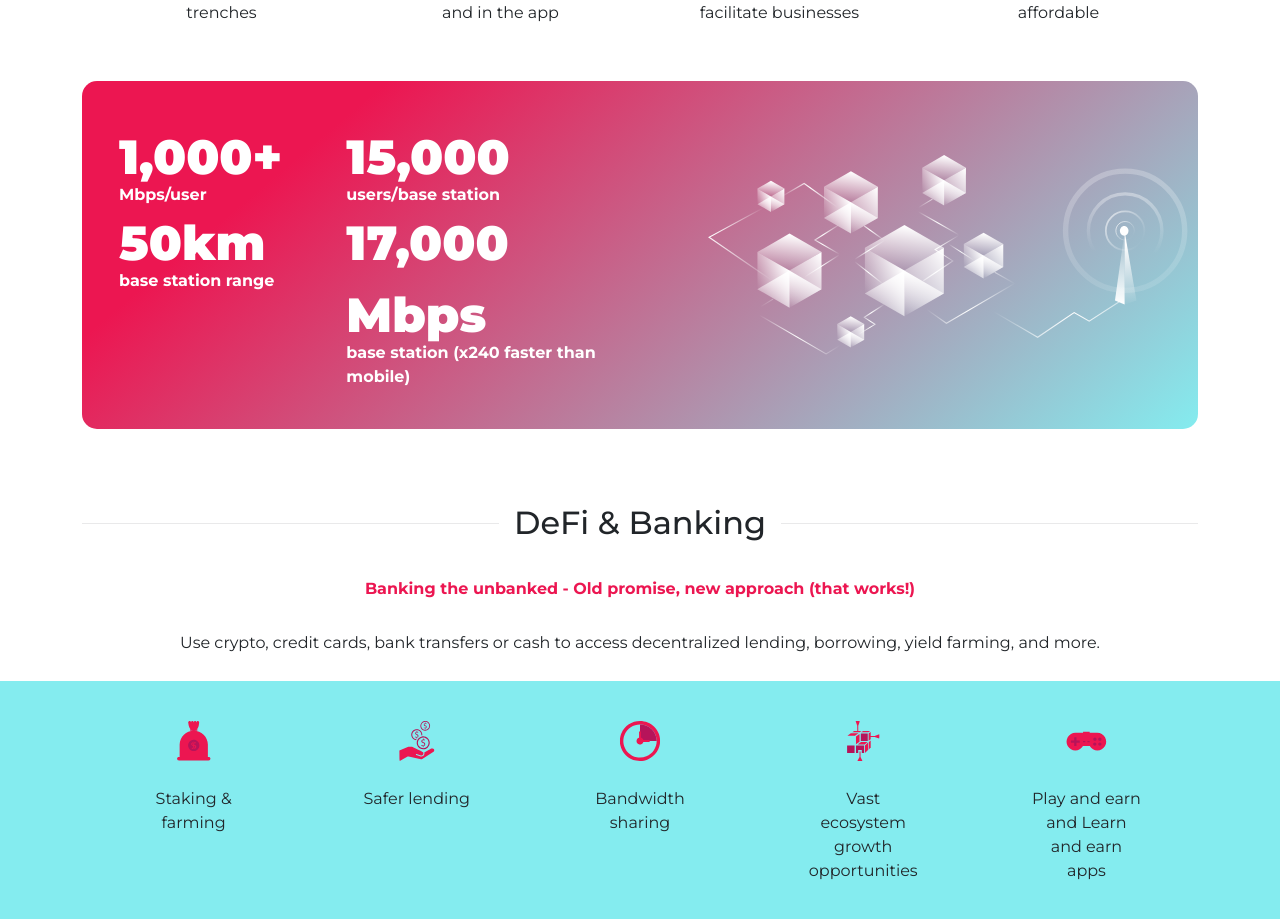
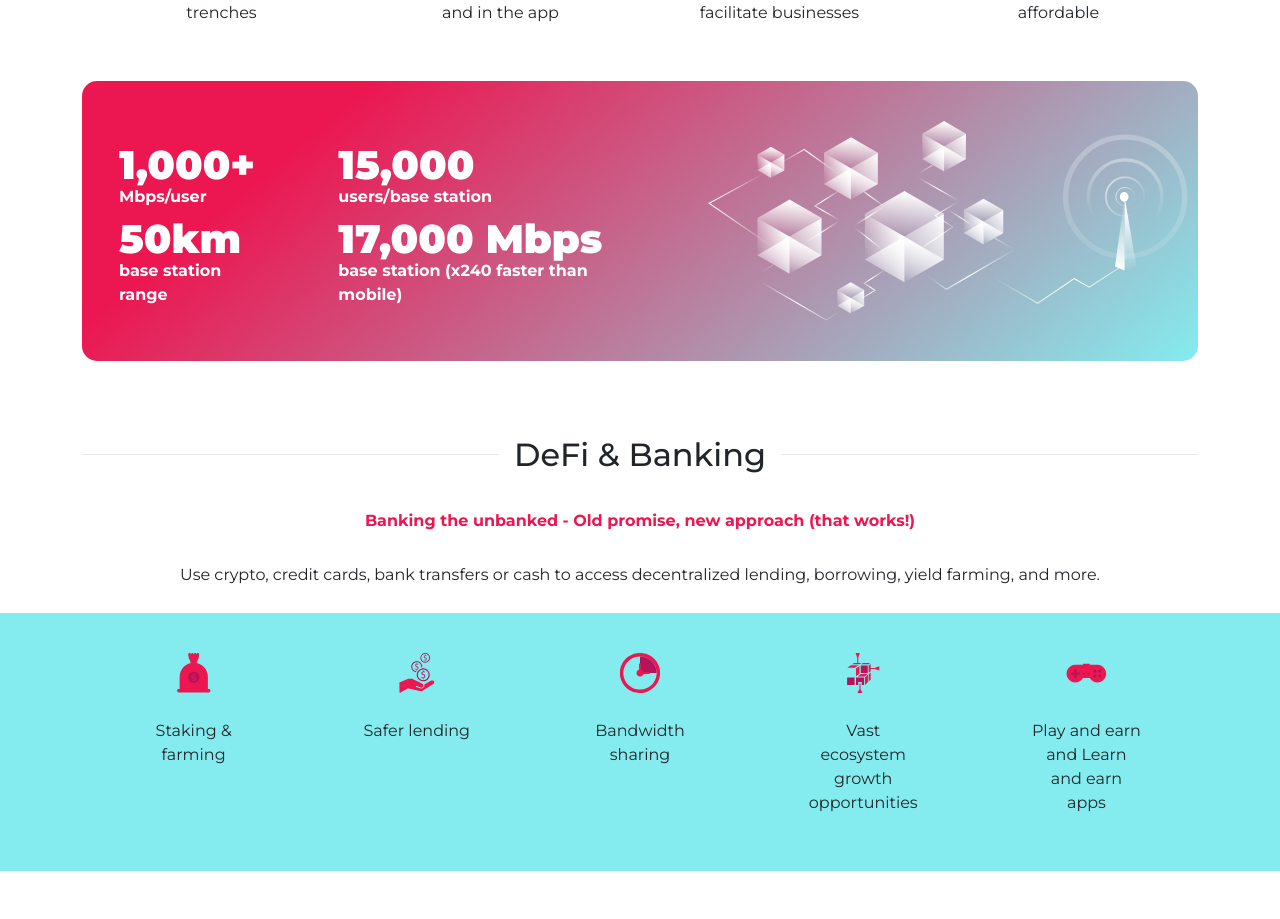
Before and after one commit to Sabir184/3air, a React (Create React App) app in the folder my-app/: page / in a window 1280 px wide. Shown: the part 1208-2127 px from the top of the page. Built offline with nearby package versions, Linux system fonts and the light colour scheme.

Commit message:
fixed digitalIdentities sectioncard height size

```diff
--- a/my-app/src/components/DigitalIdentities/DigitalCard.js
+++ b/my-app/src/components/DigitalIdentities/DigitalCard.js
@@ -9,7 +9,7 @@ function DigitalCard({ CardImage, CardText }) {
       <Container>
         <Card className="digitalCardContainer" border="0">
           <Card.Img
-            style={{ height: '4rem', width: '6rem' }}
+            style={{ height: '4rem', width: 'rem' }}
             variant="top"
             src={CardImage}
           />
--- a/my-app/src/components/DigitalIdentities/DigitalStyles.scss
+++ b/my-app/src/components/DigitalIdentities/DigitalStyles.scss
@@ -12,6 +12,7 @@
   text-align: left;
   align-items: start;
   padding: 20px;
+  height: 100%;
 }
 
 .CardContainerBottom {
--- a/my-app/src/components/FrictionlessExperience/FrictionlessCard.scss
+++ b/my-app/src/components/FrictionlessExperience/FrictionlessCard.scss
@@ -5,4 +5,5 @@
   width: 100%;
   text-align: center;
   margin: 40px;
+  height: 100%;
 }
--- a/my-app/src/components/FrictionlessExperience/StatsStyle.scss
+++ b/my-app/src/components/FrictionlessExperience/StatsStyle.scss
@@ -19,7 +19,7 @@
 }
 
 .statNum {
-  font-size: 6vmin;
+  font-size: 5vmin;
   font-weight: 900;
   color: #fff;
 }
```
